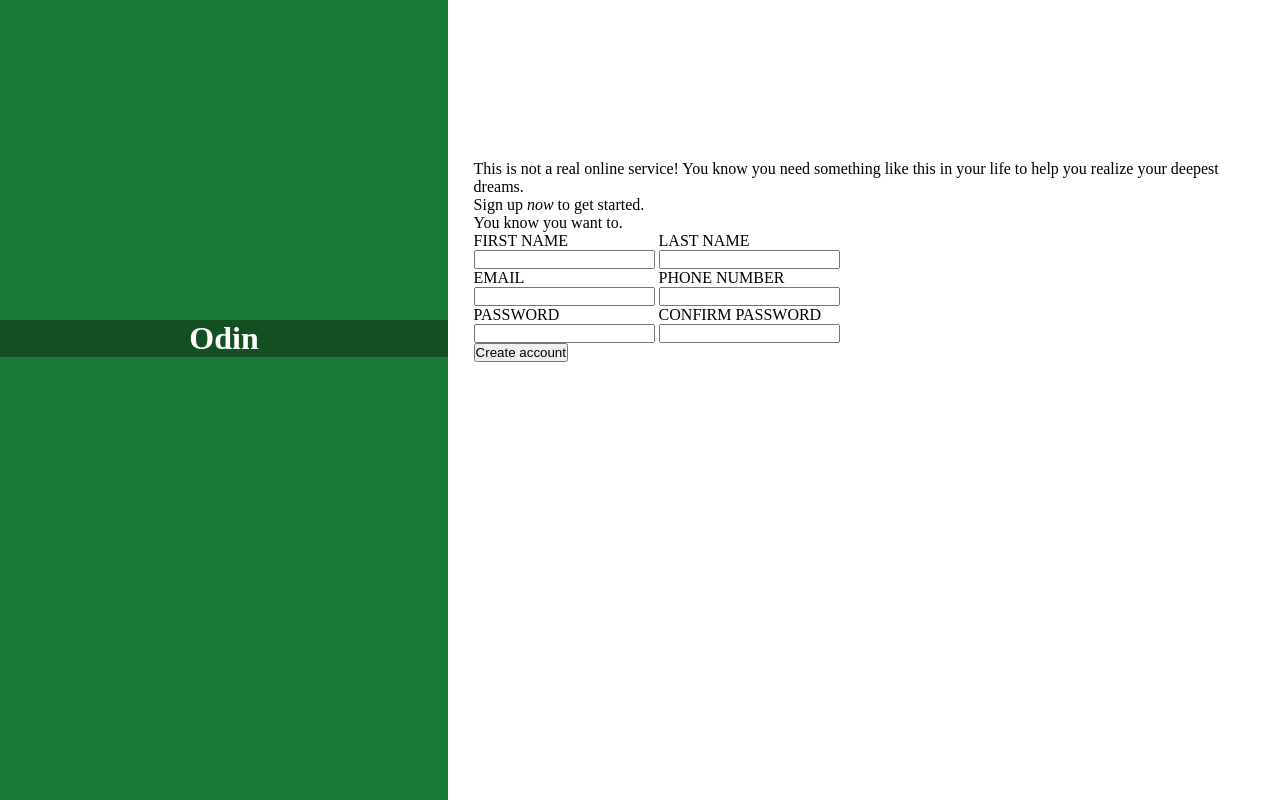
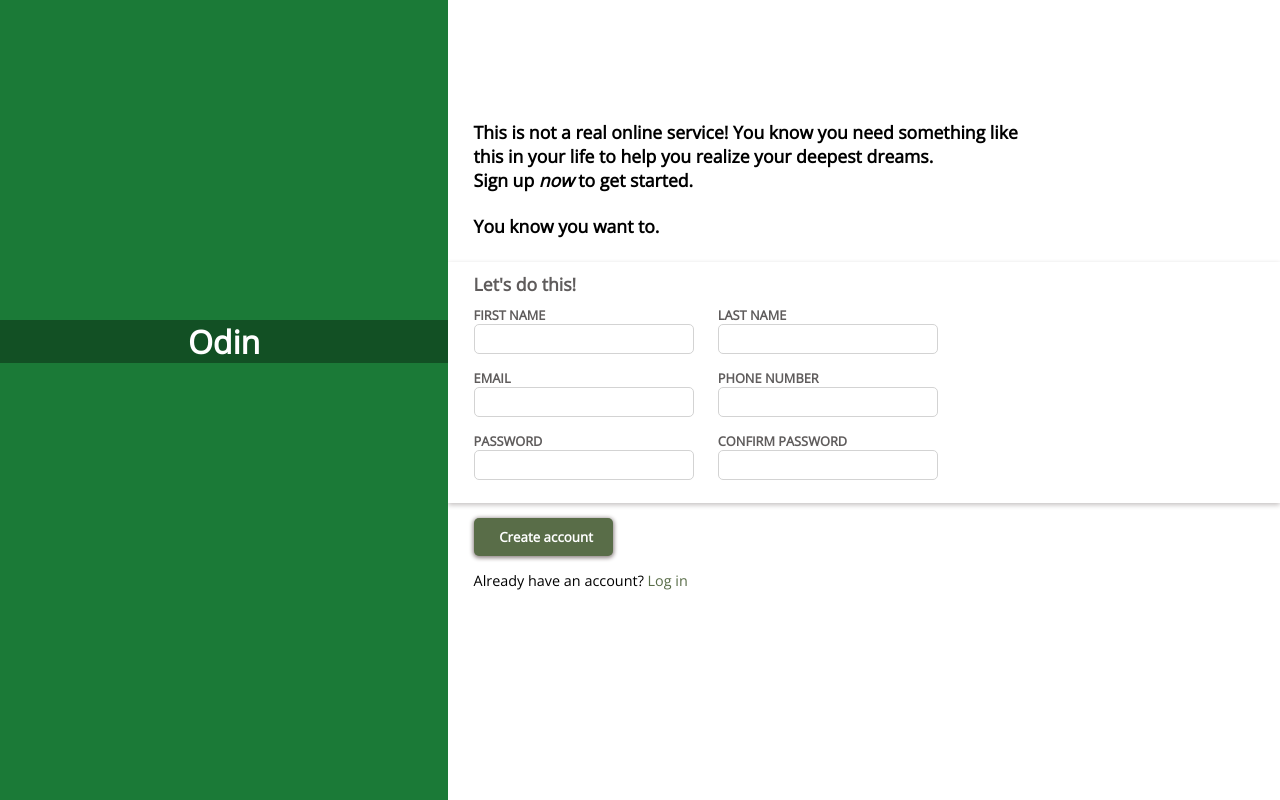
Before and after one commit to ewardou/Sign-up-form, a plain HTML site: page index.html in a window 1280 px wide. Drawn offline with nearby package versions, Linux system fonts and the light colour scheme.

Commit message:
Improve the styling of the right side

```diff
--- a/index.html
+++ b/index.html
@@ -18,9 +18,11 @@
             in your life to help you realize your deepest dreams.
         </p>
         <p>Sign up <em>now</em> to get started.</p>
+        <br>
         <p>You know you want to.</p>
 
         <form id="sign-up">
+            <p>Let's do this!</p>
             <div>
                 <span>
                     <label for="first-name">FIRST NAME</label>
@@ -50,10 +52,33 @@
                     <label for="confirm-pwd">CONFIRM PASSWORD</label>
                     <input type="password" id="confirm-pwd" name="confirm-pwd">
                 </span>
+                <p class="error-message"></p>
             </div>
         </form>
         <button type="submit" form="sign-up">Create account</button>
+        <p>Already have an account? <a href="#">Log in</a></p>
+    </div>
 
-    </div>
+    <script>
+        const pwdInput=document.querySelector('#pwd');
+        const pwdConfirmInput=document.querySelector('#confirm-pwd');
+        const errorMessage=document.querySelector(".error-message")
+
+        pwdInput.addEventListener("change", checkEquality);
+        pwdConfirmInput.addEventListener("change",checkEquality);
+
+        function checkEquality(){
+            if (pwdInput.value!=pwdConfirmInput.value){
+                pwdInput.classList.add("error");
+                pwdConfirmInput.classList.add("error");
+                errorMessage.textContent="*Passwords do not match";
+            } else {
+                pwdInput.classList.remove("error");
+                pwdConfirmInput.classList.remove("error");
+                errorMessage.textContent="";
+            }
+        }
+
+    </script>
 </body>
 </html>
--- a/style.css
+++ b/style.css
@@ -1,11 +1,15 @@
+@import url('https://fonts.googleapis.com/css2?family=Open+Sans&display=swap');
+
 *{
     margin: 0;
     padding: 0;
     box-sizing: border-box;
+    font-family: 'Open Sans', sans-serif;
 }
+
 body{
     display: flex;
-    height: 100vh;
+    min-height: 100vh;
 }
 .image{
     width: 35vw;
@@ -22,12 +26,85 @@ body{
 }
 .form{
     width: 65vw;
-    padding: max(10px,2vw);
-    padding-top:20vh;
+    padding-top:15vh;
+}
+.form > *{
+    padding-left: max(10px,2vw);
 }
 span{
     display: inline-block;
 }
 label{
     display: block;
+    font-size: 0.8rem;
+    font-weight: bold;
+    color: rgb(95, 92, 92);
 }
+button{
+    padding:10px 20px;
+    margin:15px 0px;
+    margin-left: max(10px,2vw);
+    border-radius: 5px;
+    border:none;
+    background-color: #596d48;
+    color:white;
+    font-weight: bold;
+    box-shadow: 0px 1px 4px 1px #8c8282;
+}
+.form > p:nth-of-type(-n+3){
+    font-weight: bold;
+    width: 70%;
+    font-size: 1.1rem;
+}
+.form > p:last-of-type{
+    margin-bottom:15px;
+    font-size: 0.9rem;
+}
+form{
+    background-color: white;
+    margin-top:3vh;
+    width: 100%;
+    padding: 10px 0;
+    box-shadow: 0 2px 5px #c4c0c0;
+}
+input{
+    width: min(220px,20vw);
+    border:1px solid lightgrey;
+    border-radius: 5px;
+    padding:5px;
+}
+input:focus{
+    outline:1px solid dodgerblue;
+    box-shadow: 2px 2px 5px 0px grey;
+}
+span + span{
+    margin-left: 20px;
+}
+form > div + div{
+    margin-top:15px;
+}
+form>p{
+    color:rgb(95, 92, 92);
+    font-weight: bold;
+    margin-bottom: 10px;
+    font-size: 1.1rem;
+}
+a{
+    text-decoration: none;
+    color:#596d48;
+}
+button:hover{
+    background-color: #88a36f;
+}
+a:hover{
+    color:#88a36f;
+}
+.error{
+    border-color:red;
+}
+.error-message{
+    --space:0.8rem;
+    color:red;
+    font-size: var(--space);
+    height: var(--space);
+}
```
